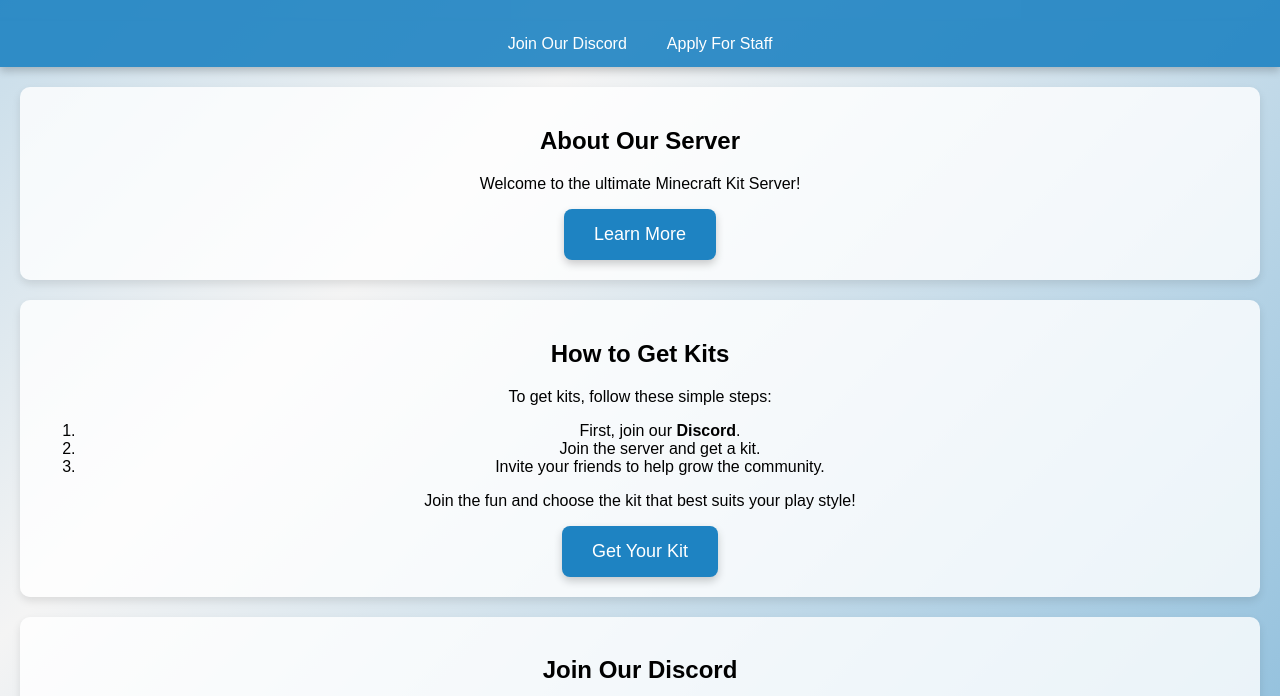
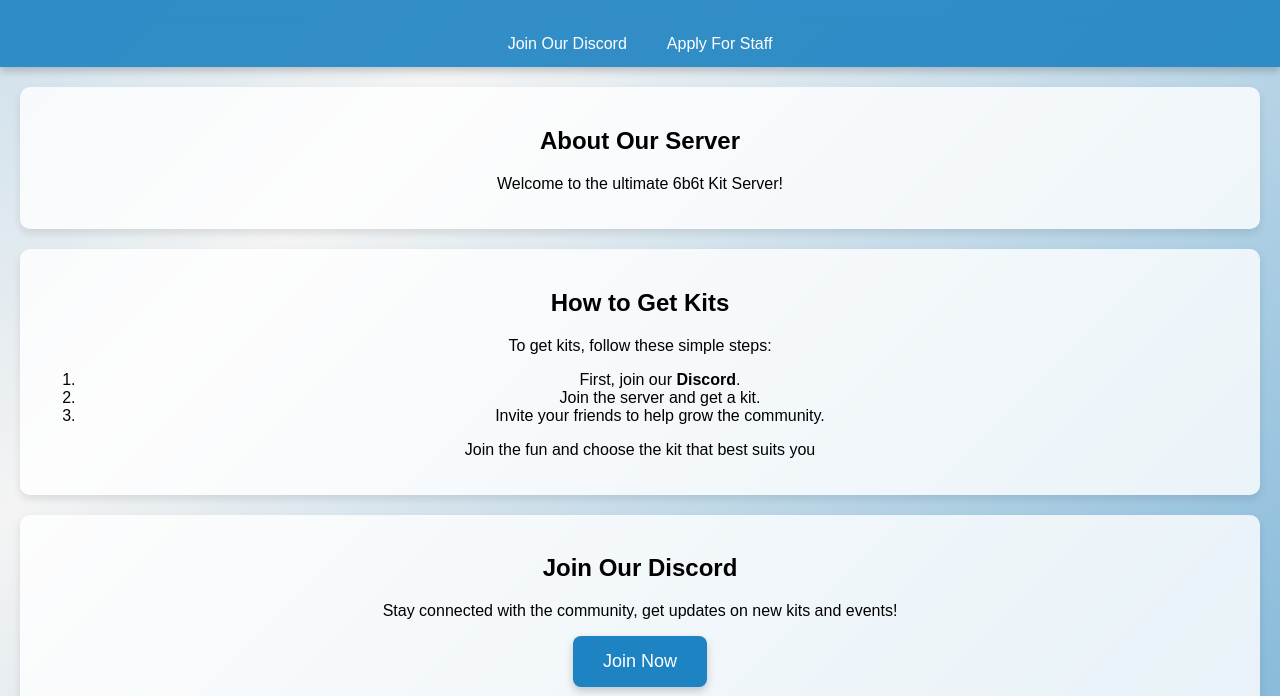
Before and after one commit to Olibot1107/Thevalt.gitub.io, a plain HTML site: page index.html in a window 1280 px wide. Shown: the part 99-795 px from the top of the page. Drawn offline with Linux system fonts and the light colour scheme.

Commit message:
Update index.html

```diff
--- a/index.html
+++ b/index.html
@@ -100,8 +100,7 @@
 
 <div class="content" id="home">
     <h2>About Our Server</h2>
-    <p>Welcome to the ultimate Minecraft Kit Server!</p>
-    <button>Learn More</button>
+    <p>Welcome to the ultimate 6b6t Kit Server!</p>
 </div>
 
 <div class="content" id="kits">
@@ -112,8 +111,7 @@
         <li>Join the server and get a kit.</li>
         <li>Invite your friends to help grow the community.</li>
     </ol>
-    <p>Join the fun and choose the kit that best suits your play style!</p>
-    <button>Get Your Kit</button>
+    <p>Join the fun and choose the kit that best suits you</p>
 </div>
 
 <div class="content" id="discord">
```
